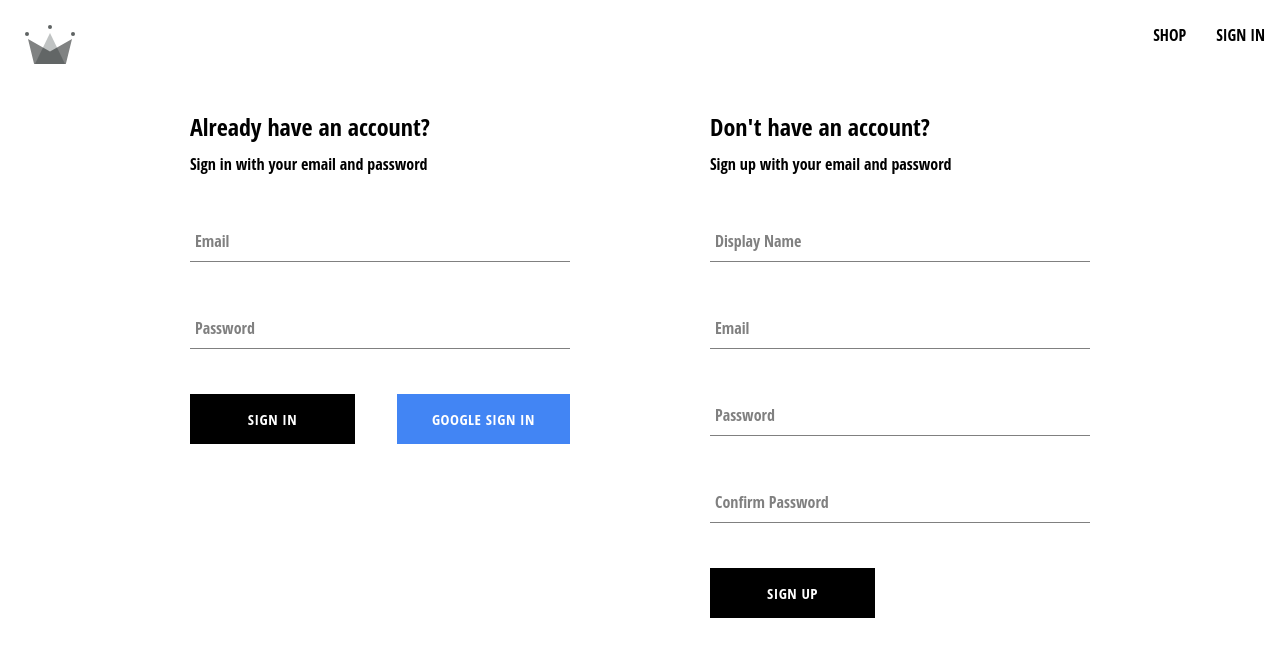
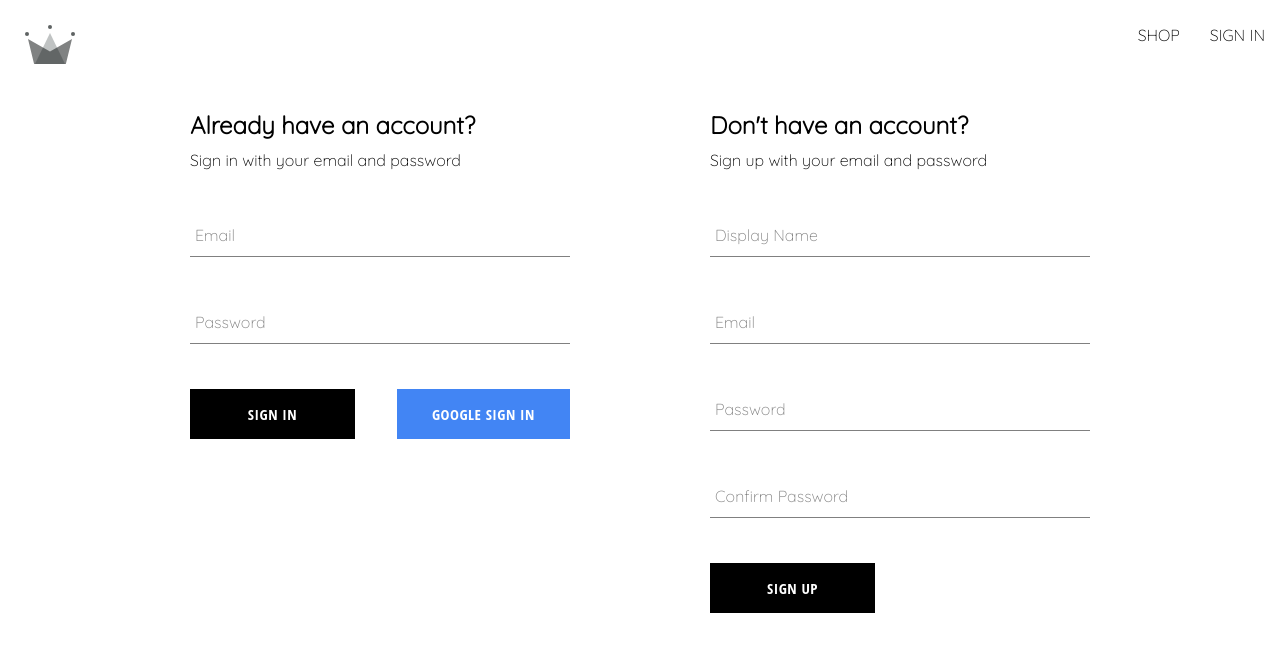
Before and after one commit to shay122990/crwn-clothing-v2, a React (Create React App) app: page /auth in a window 1280 px wide. Shown: the top 656 px of the page. Built offline with nearby package versions, Linux system fonts and the light colour scheme.

Commit message:
sign out method, using context for user state management

```diff
--- a/public/index.html
+++ b/public/index.html
@@ -24,9 +24,9 @@
       work correctly both with client-side routing and a non-root public URL.
       Learn how to configure a non-root public URL by running `npm run build`.
     -->
-      <link rel="preconnect" href="https://fonts.googleapis.com">
-      <link rel="preconnect" href="https://fonts.gstatic.com" crossorigin>
-      <link href="https://fonts.googleapis.com/css2?family=Open+Sans:wght@300&display=swap" rel="stylesheet">
+    <link rel="preconnect" href="https://fonts.googleapis.com">
+    <link rel="preconnect" href="https://fonts.gstatic.com" crossorigin>
+    <link href="https://fonts.googleapis.com/css2?family=Quicksand:wght@300&display=swap" rel="stylesheet">
     <title>React App</title>
   </head>
   <body>
--- a/src/components/sign-in-form/sign-in-form.component.jsx
+++ b/src/components/sign-in-form/sign-in-form.component.jsx
@@ -1,5 +1,6 @@
 import "./sign-in-form.styles.scss";
-import { useState } from "react";
+import { useState, useContext } from "react";
+import { UserContext } from "../../contexts/user.context";
 import {
   signInWithGooglePopup,
   createUserDocumentFromAuth,
@@ -17,6 +18,8 @@ const SignInForm = () => {
   const [formFields, setFormFields] = useState(defaultFormFields);
   const { email, password } = formFields;
 
+  const { setCurrectUser } = useContext(UserContext);
+
   const resetFormFields = () => {
     setFormFields(defaultFormFields);
   };
@@ -29,12 +32,12 @@ const SignInForm = () => {
     event.preventDefault();
 
     try {
-      const response = await signInAuthUserWithEmailAndPassword(
+      const { user } = await signInAuthUserWithEmailAndPassword(
         email,
         password
       );
+      setCurrectUser(user);
       resetFormFields();
-      console.log(response);
     } catch (error) {
       switch (error.code) {
         case "auth/wrong-password":
--- a/src/components/sign-up-form/sign-up-form.component.jsx
+++ b/src/components/sign-up-form/sign-up-form.component.jsx
@@ -1,9 +1,10 @@
 import "./sign-up-form.styles.scss";
-import { useState } from "react";
+import { useState, useContext } from "react";
 import {
   createAuthUserWithEmailAndPassword,
   createUserDocumentFromAuth,
 } from "../../utils/firebase/firebase.utils";
+import { UserContext } from "../../contexts/user.context";
 import FormInput from "../form-input/form-input.component";
 import Button from "../button/button.component";
 
@@ -17,6 +18,8 @@ const defaultFormFields = {
 const SignUpForm = () => {
   const [formFields, setFormFields] = useState(defaultFormFields);
   const { displayName, email, password, confirmPassword } = formFields;
+
+  const { setCurrectUser } = useContext(UserContext);
 
   const resetFormFields = () => {
     setFormFields(defaultFormFields);
@@ -33,6 +36,7 @@ const SignUpForm = () => {
         email,
         password
       );
+      setCurrectUser(user); // once user signs up we will also store that current user inside our context
       await createUserDocumentFromAuth(user, { displayName });
       resetFormFields();
     } catch (error) {
--- /dev/null
+++ b/src/contexts/user.context.jsx
@@ -0,0 +1,12 @@
+import { createContext, useState } from "react";
+
+export const UserContext = createContext({
+  currentUser: null,
+  setCurrectUser: () => null,
+});
+
+export const UserProvider = ({ children }) => {
+  const [currentUser, setCurrectUser] = useState(null);
+  const value = { currentUser, setCurrectUser };
+  return <UserContext.Provider value={value}>{children}</UserContext.Provider>;
+};
--- a/src/index.js
+++ b/src/index.js
@@ -4,12 +4,15 @@ import "./index.scss";
 import App from "./App";
 import reportWebVitals from "./reportWebVitals";
 import { BrowserRouter } from "react-router-dom";
+import { UserProvider } from "./contexts/user.context";
 
 const root = ReactDOM.createRoot(document.getElementById("root"));
 root.render(
   <React.StrictMode>
     <BrowserRouter>
-      <App />
+      <UserProvider>
+        <App />
+      </UserProvider>
     </BrowserRouter>
   </React.StrictMode>
 );
--- a/src/index.scss
+++ b/src/index.scss
@@ -1,6 +1,6 @@
 body {
   margin: 0;
-  font-family: 'Open Sans Condensed', sans-serif;
+  font-family: 'Quicksand', sans-serif;
   -webkit-font-smoothing: antialiased;
   -moz-osx-font-smoothing: grayscale;
 }
--- a/src/routes/navigation/navigation.component.jsx
+++ b/src/routes/navigation/navigation.component.jsx
@@ -1,9 +1,18 @@
 import "./navigation.styles.scss";
-import { Fragment } from "react";
+import { Fragment, useContext } from "react";
 import { Outlet, Link } from "react-router-dom";
 import { ReactComponent as CrwnLogo } from "../../assets/crown.svg";
+import { UserContext } from "../../contexts/user.context";
+import { signOutUser } from "../../utils/firebase/firebase.utils";
 
 function Navigation() {
+  const { currentUser, setCurrectUser } = useContext(UserContext);
+
+  const signOutHandler = async () => {
+    await signOutUser();
+    setCurrectUser(null);
+  };
+
   return (
     <Fragment>
       <div className='navigation'>
@@ -14,9 +23,15 @@ function Navigation() {
           <Link className='nav-link' to='/shop'>
             SHOP
           </Link>
-          <Link className='nav-link' to='/auth'>
-            SIGN IN
-          </Link>
+          {currentUser ? (
+            <span className='nav-link' onClick={signOutHandler}>
+              SIGN OUT
+            </span>
+          ) : (
+            <Link className='nav-link' to='/auth'>
+              SIGN IN
+            </Link>
+          )}
         </div>
       </div>
       <Outlet />
--- a/src/utils/firebase/firebase.utils.js
+++ b/src/utils/firebase/firebase.utils.js
@@ -6,6 +6,7 @@ import {
   GoogleAuthProvider,
   createUserWithEmailAndPassword,
   signInWithEmailAndPassword,
+  signOut,
 } from "firebase/auth";
 import { getFirestore, doc, getDoc, setDoc } from "firebase/firestore";
 
@@ -77,3 +78,6 @@ export const signInAuthUserWithEmailAndPassword = async (email, password) => {
 
   return await signInWithEmailAndPassword(auth, email, password);
 };
+
+//Sign out
+export const signOutUser = async () => await signOut(auth);
```
